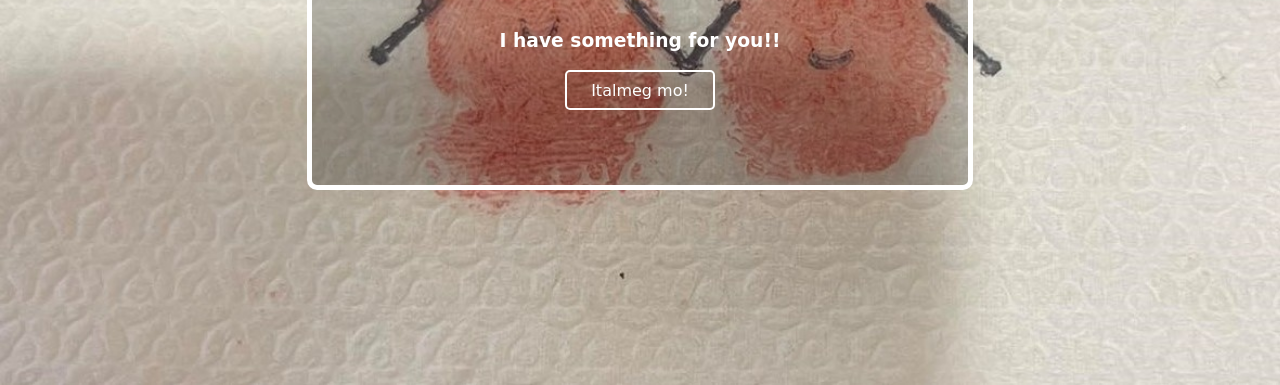
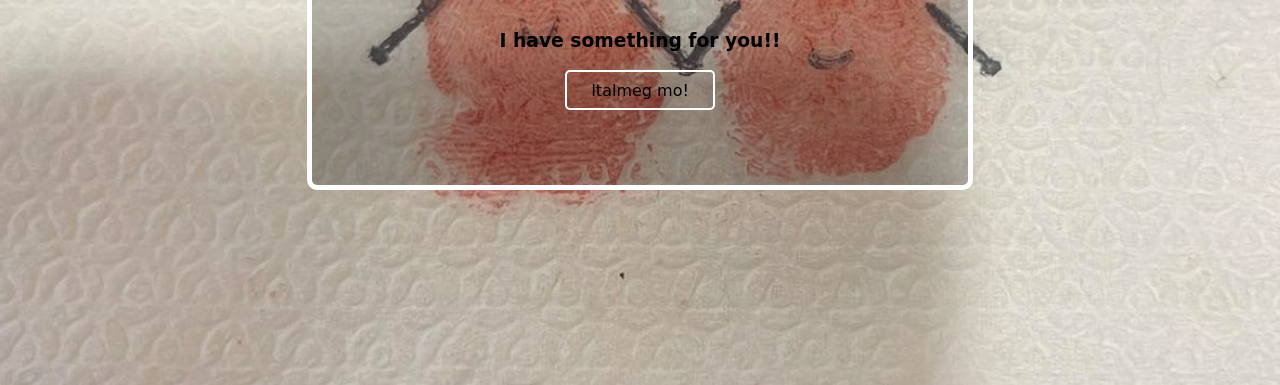
Before and after one commit to Hisuee/5th_Anniversary-, a plain HTML site: page index.html in a window 1280 px wide. Shown: the part 415-800 px from the top of the page. Drawn offline with Linux system fonts and the light colour scheme.

Commit message:
Update index.html

```diff
--- a/index.html
+++ b/index.html
@@ -12,7 +12,7 @@
             font-family: cursive;, sans-serif;
            background-image: url('heart.jpg');
            background-size: cover;
-           color: white;
+           color: black;
         }
         .div {
              background-color: rgba(0, 0, 0, 0.2);
@@ -37,7 +37,7 @@
             border: none;
             cursor: pointer;
             background-color: #ff69b4;
-            color: #fff;
+            color: black;
             border-radius: 5px;
             font-size: 16px;
             background-color: transparent;
```
